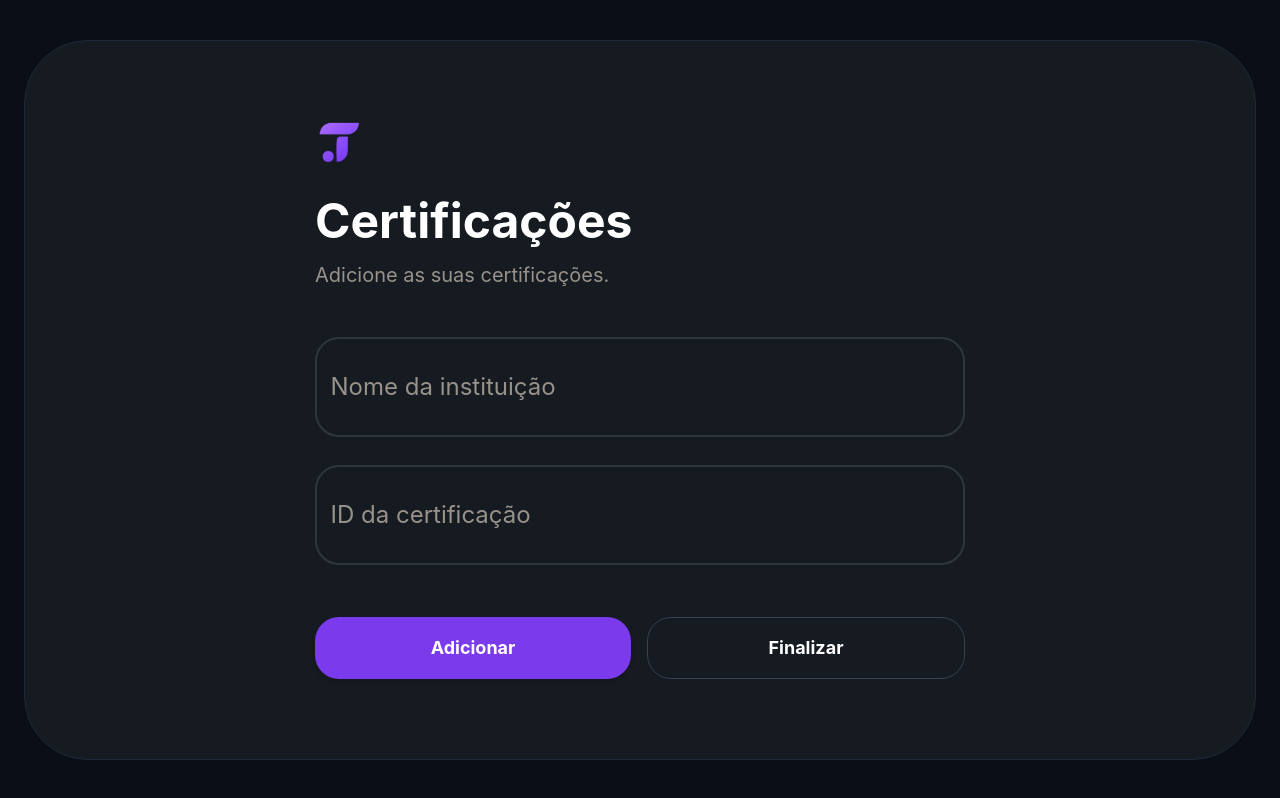
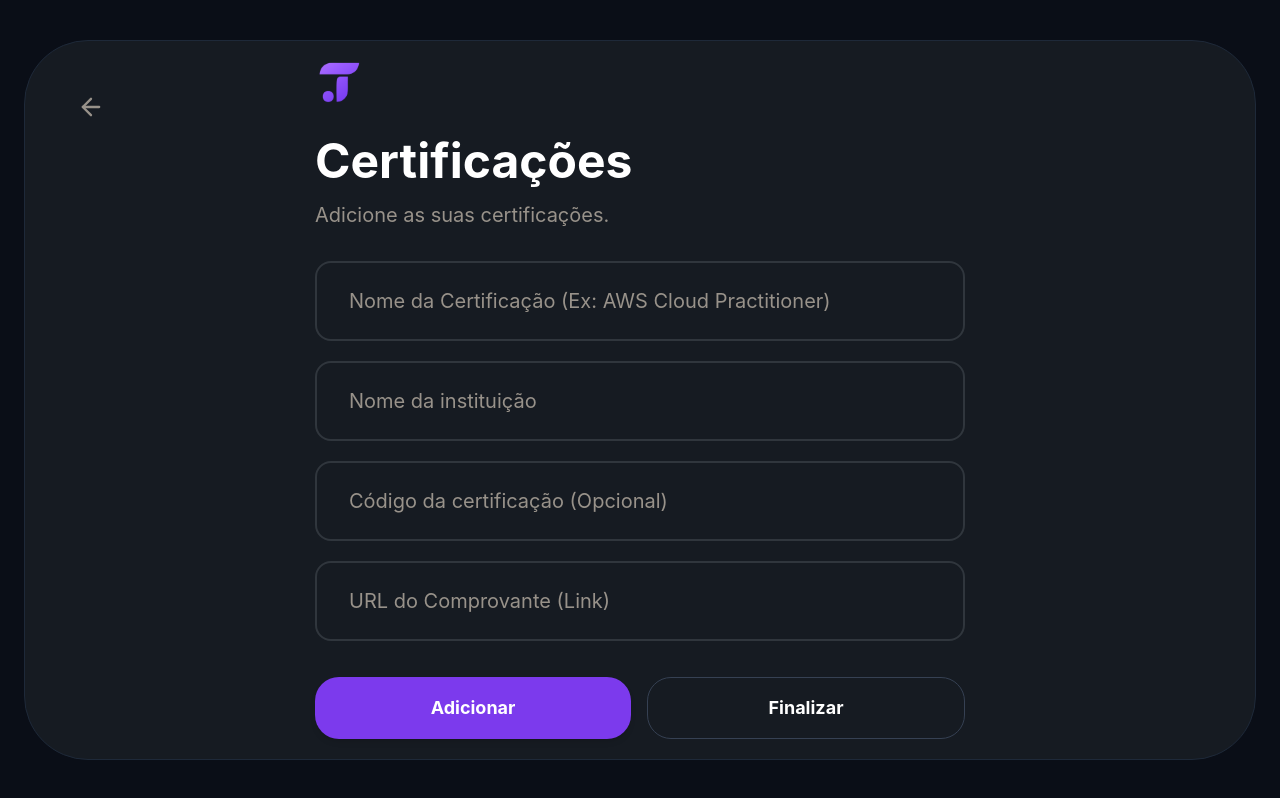
Before and after one commit to fernandasfarias/taskFlow-frontEnd, a React (Vite) app: page /onboarding/certificacoes in a window 1280 px wide. Built offline with nearby package versions, Linux system fonts and the light colour scheme.

Commit message:
feat: adiciona cadastro de certificação

```diff
--- a/src/pages/onboarding/certificacoes/Certificacoes.tsx
+++ b/src/pages/onboarding/certificacoes/Certificacoes.tsx
@@ -1,40 +1,61 @@
 import { useForm } from "react-hook-form";
 import toast, { Toaster } from "react-hot-toast";
 import { useNavigate } from "react-router-dom";
+// Importando o ícone de seta do react-icons
+import { FiArrowLeft } from "react-icons/fi";
 
 const IMG_LOGO_ROXA = "/Frame2.png";
 
 export default function CadastroCertificacoes() {
   const navigate = useNavigate();
 
-  // O reset serve para limpar os inputs depois que o usuário adiciona uma certificação
   const { register, handleSubmit, reset, formState: { errors } } = useForm();
 
-  // 1. Função que apenas ADICIONA a certificação e mantém o usuário na página
   const adicionarCertificacao = async (dados: any) => {
+    const token = localStorage.getItem("token");
+
+    if (!token || token === "null") {
+        toast.error("Usuário não autenticado. Faça login novamente.");
+        return;
+    }
+
     try {
-      console.log("ENVIANDO CERTIFICAÇÃO:", dados);
+      const payload = [{
+        certificacao: dados.nomeCertificacao,
+        instituicao: dados.nomeInstituicao,
+        codCertificacao: dados.codigoCertificacao || null,
+        urlComprovante: dados.urlComprovante
+      }];
 
-      // AQUI ENTRA A SUA CHAMADA DA API
+      const response = await fetch("http://localhost:8080/onboarding/certificacoes", {
+        method: "POST",
+        headers: {
+          "Content-Type": "application/json",
+          "Authorization": `Bearer ${token}`
+        },
+        body: JSON.stringify(payload)
+      });
+
+      if (!response.ok) throw new Error("Erro ao cadastrar certificação");
 
       toast.success("Certificação adicionada com sucesso!");
-
-      // Limpa os campos do formulário para o usuario digitar a proxima
       reset();
 
     } catch (error) {
-      console.error("ERRO AO CADASTRAR CERTIFICAÇÃO:", error);
+      console.error("ERRO:", error);
       toast.error("Erro ao adicionar certificação. Verifique os dados.");
     }
   };
 
-  // 2. Função do botão FINALIZAR (apenas leva para o dashboard)
   const irParaDashboard = () => {
     navigate('/dashboard');
   };
 
+  const voltarParaCadastro = () => {
+    navigate(-1);
+  };
 
-  const inputEstilo = "w-full placeholder-[#98928A] bg-transparent text-base md:text-2xl py-8 unded-2xl md:rounded-3xl border-[2px] border-solid border-[#30363D] focus:border-[#7C3AED] focus:outline-none transition-colors font-normal text-white";
+  const inputEstilo = "w-full placeholder-[#98928A] bg-transparent text-base md:text-xl py-6 px-8 rounded-2xl border-[2px] border-solid border-[#30363D] focus:border-[#7C3AED] focus:outline-none transition-colors font-normal text-white";
 
   return (
     <div className="min-h-screen bg-[#0A0E17] flex items-end md:items-center justify-center md:p-6 font-sans overflow-hidden relative">
@@ -44,75 +65,78 @@ export default function CadastroCertificacoes() {
         rounded-t-[40px] md:rounded-[56px] lg:rounded-[64px]
         h-[88vh] md:h-[90vh] md:min-h-[600px] md:max-h-[800px]"
       >
-        {/* COLUNA DO FORMULÁRIO */}
+
+        {/* BOTÃO DE VOLTAR */}
+        <button
+          onClick={voltarParaCadastro}
+          className="absolute top-6 left-6 md:top-10 md:left-10 p-3 text-[#98928A] hover:text-white hover:bg-gray-800 rounded-full transition-all duration-300 z-50 flex items-center justify-center"
+          title="Voltar"
+        >
+          <FiArrowLeft size={28} />
+        </button>
+
         <div className="flex-1 md:flex-[2] flex flex-col justify-center items-center px-6 md:px-10 lg:px-20 py-12 md:py-8 h-full overflow-y-auto custom-scrollbar">
 
           <div className="w-full max-w-[650px]">
             <img src={IMG_LOGO_ROXA} className="w-10 lg:w-12 mb-8 object-contain" alt="Logo" />
 
             <h2 className="text-4xl lg:text-5xl font-bold mb-4 text-white">Certificações</h2>
-            <p className="text-[#98928A] text-lg lg:text-xl mb-12 font-normal">Adicione as suas certificações.</p>
+            <p className="text-[#98928A] text-lg lg:text-xl mb-8 font-normal">Adicione as suas certificações.</p>
 
-            {/* O formulário chama a função de ADICIONAR */}
-            <form onSubmit={handleSubmit(adicionarCertificacao)} className="w-full flex flex-col gap-7 text-white">
+            <form onSubmit={handleSubmit(adicionarCertificacao)} className="w-full flex flex-col gap-5 text-white">
 
-              {/* NOME DA INSTITUICAO */}
               <div>
                 <input
-                  placeholder="  Nome da instituição "
+                  placeholder="Nome da Certificação (Ex: AWS Cloud Practitioner)"
+                  type="text"
+                  {...register("nomeCertificacao", { required: "O nome da certificação é obrigatório!" })}
+                  className={inputEstilo}
+                />
+                {errors.nomeCertificacao && <span className="text-red-500 text-xs mt-1.5 ml-4 block font-normal">{String(errors.nomeCertificacao.message)}</span>}
+              </div>
+
+              <div>
+                <input
+                  placeholder="Nome da instituição"
                   type="text"
                   {...register("nomeInstituicao", { required: "O nome da instituição é obrigatório!" })}
                   className={inputEstilo}
                 />
-                {errors.nomeInstituicao && (
-                  <span className="text-red-500 text-xs mt-1.5 ml-4 block font-normal">
-                    {String(errors.nomeInstituicao.message)}
-                  </span>
-                )}
+                {errors.nomeInstituicao && <span className="text-red-500 text-xs mt-1.5 ml-4 block font-normal">{String(errors.nomeInstituicao.message)}</span>}
               </div>
 
-              {/* ID DA CERTIFICAÇÃO */}
               <div>
                 <input
-                  placeholder="  ID da certificação "
+                  placeholder="Código da certificação (Opcional)"
                   type="text"
-                  {...register("idCertificacao", { required: "O ID da certificação é obrigatório!" })}
+                  {...register("codigoCertificacao")}
                   className={inputEstilo}
                 />
-                {errors.idCertificacao && (
-                  <span className="text-red-500 text-xs mt-1.5 ml-4 block font-normal">
-                    {String(errors.idCertificacao.message)}
-                  </span>
-                )}
               </div>
 
-              {/* BOTÕES */}
-              <div className="flex flex-col sm:flex-row gap-4 mt-6">
+              <div>
+                <input
+                  placeholder="URL do Comprovante (Link)"
+                  type="text"
+                  {...register("urlComprovante", { required: "A URL do comprovante é obrigatória!" })}
+                  className={inputEstilo}
+                />
+                {errors.urlComprovante && <span className="text-red-500 text-xs mt-1.5 ml-4 block font-normal">{String(errors.urlComprovante.message)}</span>}
+              </div>
 
-                {/* Botão de Submit */}
-                <button
-                  type="submit"
-                  className="flex-1 bg-[#7C3AED] hover:bg-[#6D28D9] text-white text-lg font-bold py-4 rounded-2xl md:rounded-3xl transition duration-300 shadow-md"
-                >
+              <div className="flex flex-col sm:flex-row gap-4 mt-4">
+                <button type="submit" className="flex-1 bg-[#7C3AED] hover:bg-[#6D28D9] text-white text-lg font-bold py-4 rounded-2xl md:rounded-3xl transition duration-300 shadow-md">
                   Adicionar
                 </button>
 
-                {/* Botão comum */}
-                <button
-                  type="button"
-                  onClick={irParaDashboard}
-                  className="flex-1 bg-transparent hover:bg-gray-800 text-white border border-gray-700 text-lg font-bold py-4 rounded-2xl md:rounded-3xl transition duration-300"
-                >
+                <button type="button" onClick={irParaDashboard} className="flex-1 bg-transparent hover:bg-gray-800 text-white border border-gray-700 text-lg font-bold py-4 rounded-2xl md:rounded-3xl transition duration-300">
                   Finalizar
                 </button>
-
               </div>
 
             </form>
           </div>
         </div>
-
-
       </div>
     </div>
   );
```
